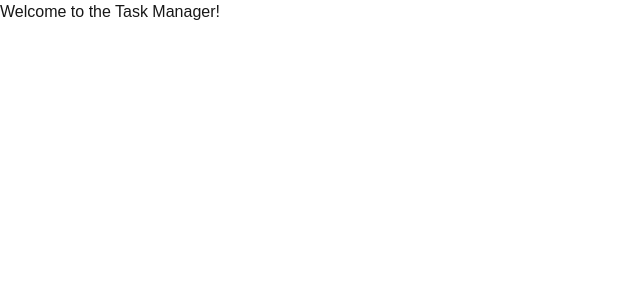
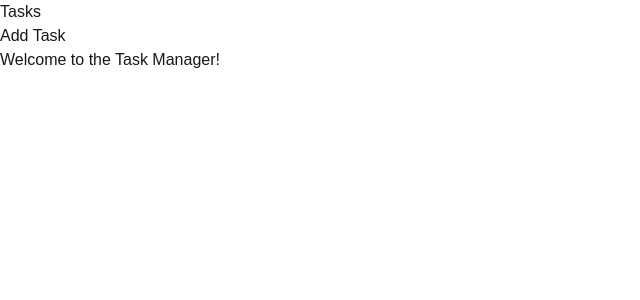
Before and after one commit to DanielHormos/task-manager, a Next.js app: page / in a window 1280 px wide. Shown: the top 300 px of the page, without its empty margins (0-640 px from the left). Built offline with nearby package versions, Linux system fonts and the light colour scheme.

Commit message:
added navbar inside layout

```diff
--- a/src/app/layout.tsx
+++ b/src/app/layout.tsx
@@ -1,6 +1,7 @@
 import type { Metadata } from "next";
 import localFont from "next/font/local";
 import "./globals.css";
+import { Navbar } from "@/ui/navbar";
 
 const geistSans = localFont({
   src: "./fonts/GeistVF.woff",
@@ -28,7 +29,14 @@ export default function RootLayout({
       <body
         className={`${geistSans.variable} ${geistMono.variable} antialiased`}
       >
-        {children}
+        <div className="flex flex-col min-h-screen">
+          <header>
+            <Navbar />
+          </header>
+          <div className="flex-grow flex items-center justify-center">
+            {children}
+          </div>
+        </div>
       </body>
     </html>
   );
```
